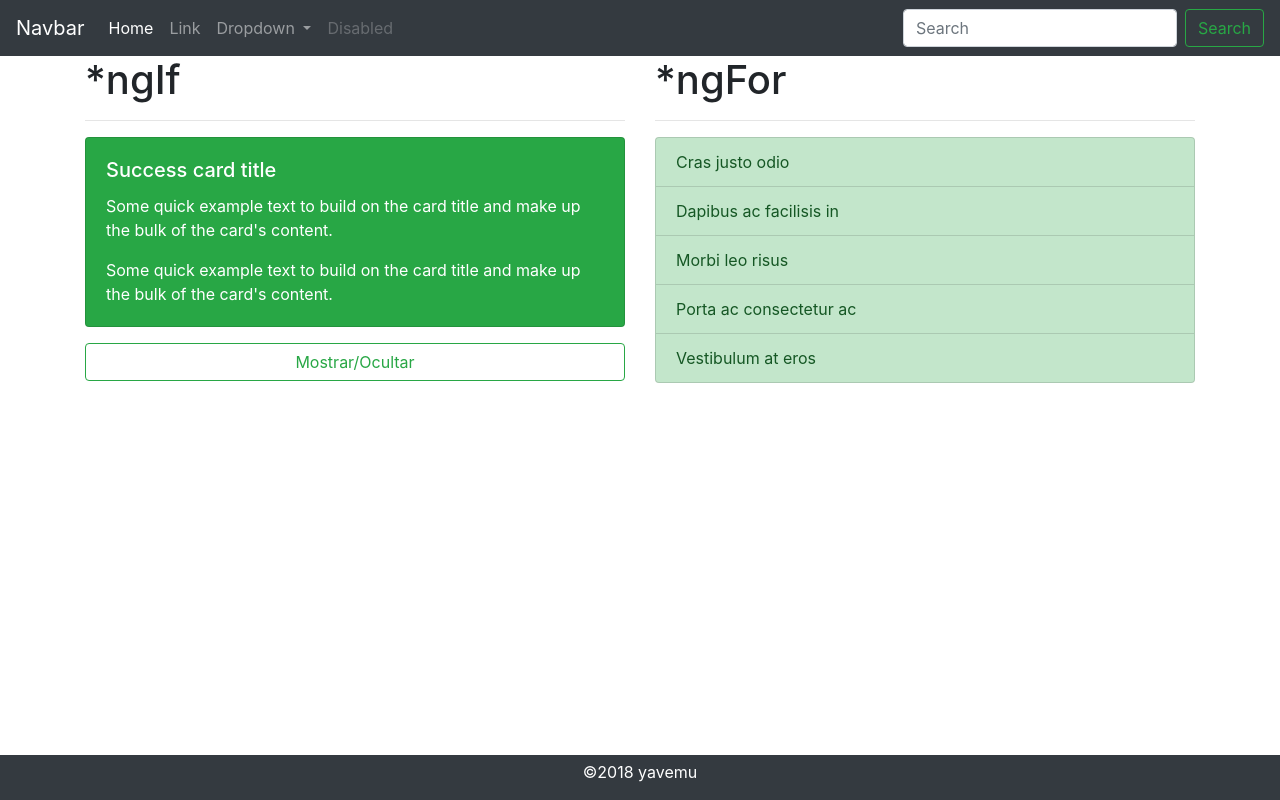
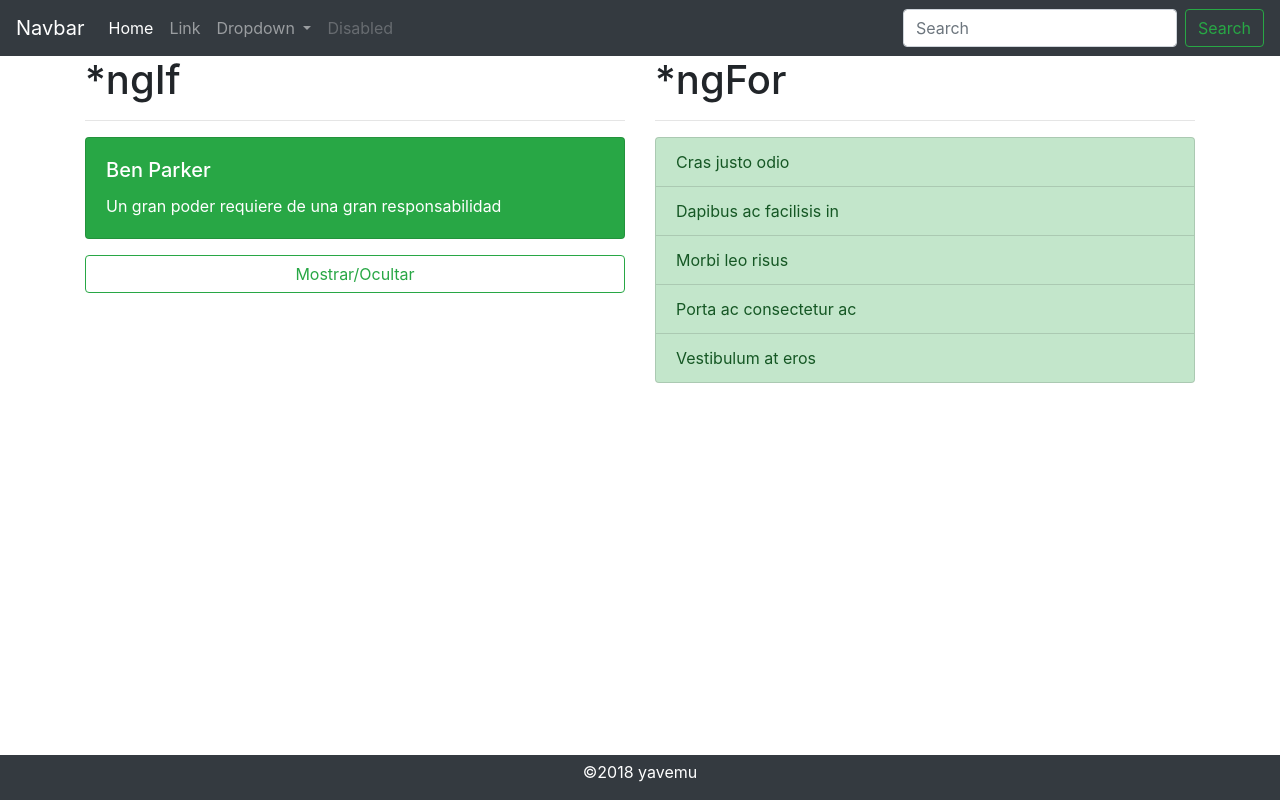
Before and after one commit to yavemu/angular, an Angular app: page / in a window 1280 px wide. Built offline with nearby package versions, Linux system fonts and the light colour scheme.

Commit message:
Usando la directriz *ngIf

```diff
--- a/src/app/components/body/body.component.html
+++ b/src/app/components/body/body.component.html
@@ -3,15 +3,16 @@
     <div class="col">
       <h1>*ngIf</h1>
       <hr>
-      <div class="card text-white bg-success mb-3" style="width: 100%;">
+      <div *ngIf="mostrar" class="card text-white bg-success mb-3" style="width: 100%;">
         <div class="card-body">
-          <h5 class="card-title">Success card title</h5>
-          <p class="card-text">Some quick example text to build on the card title and make up the bulk of the card's content.</p>
-          <p class="card-text">Some quick example text to build on the card title and make up the bulk of the card's content.</p>
+          <h5 class="card-title">{{frase.autor}}</h5>
+          <p class="card-text">{{frase.mensaje}}</p>
         </div>
       </div>
 
-      <button class="btn btn-outline-success btn-block" type="button" name="button">Mostrar/Ocultar</button>
+      <button (click)="mostrar = !mostrar" class="btn btn-outline-success btn-block" type="button" name="button">
+        Mostrar/Ocultar
+      </button>
 
     </div>
 
--- a/src/app/components/body/body.component.ts
+++ b/src/app/components/body/body.component.ts
@@ -7,4 +7,11 @@ import { Component } from '@angular/core';
 
 export class BodyComponent{
 
+  // propiedad mostrar se crea para hacer uso del *ngIf con el boton Mostrar/Ocultar
+  mostrar = true;
+
+  frase: any = {
+    mensaje: 'Un gran poder requiere de una gran responsabilidad',
+    autor: 'Ben Parker'
+  };
 }
```
